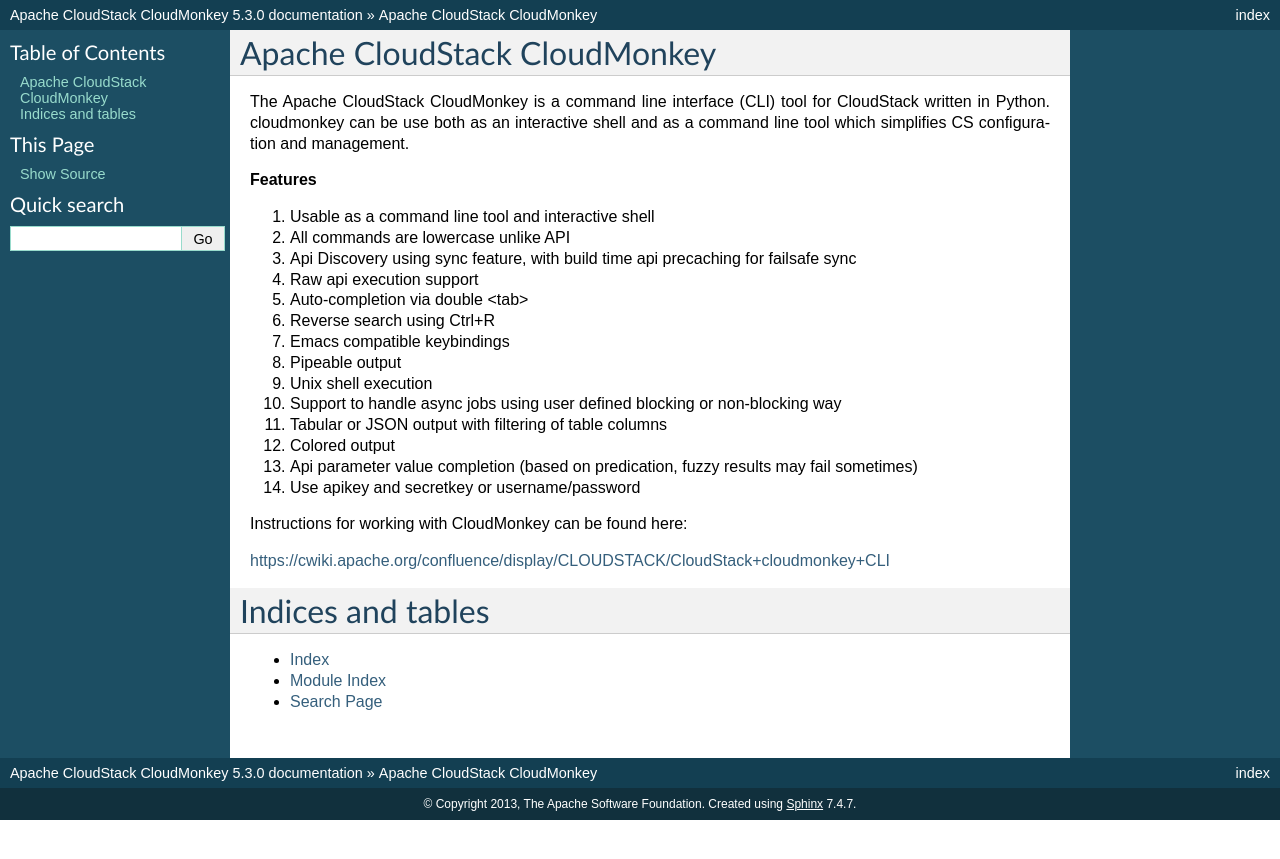
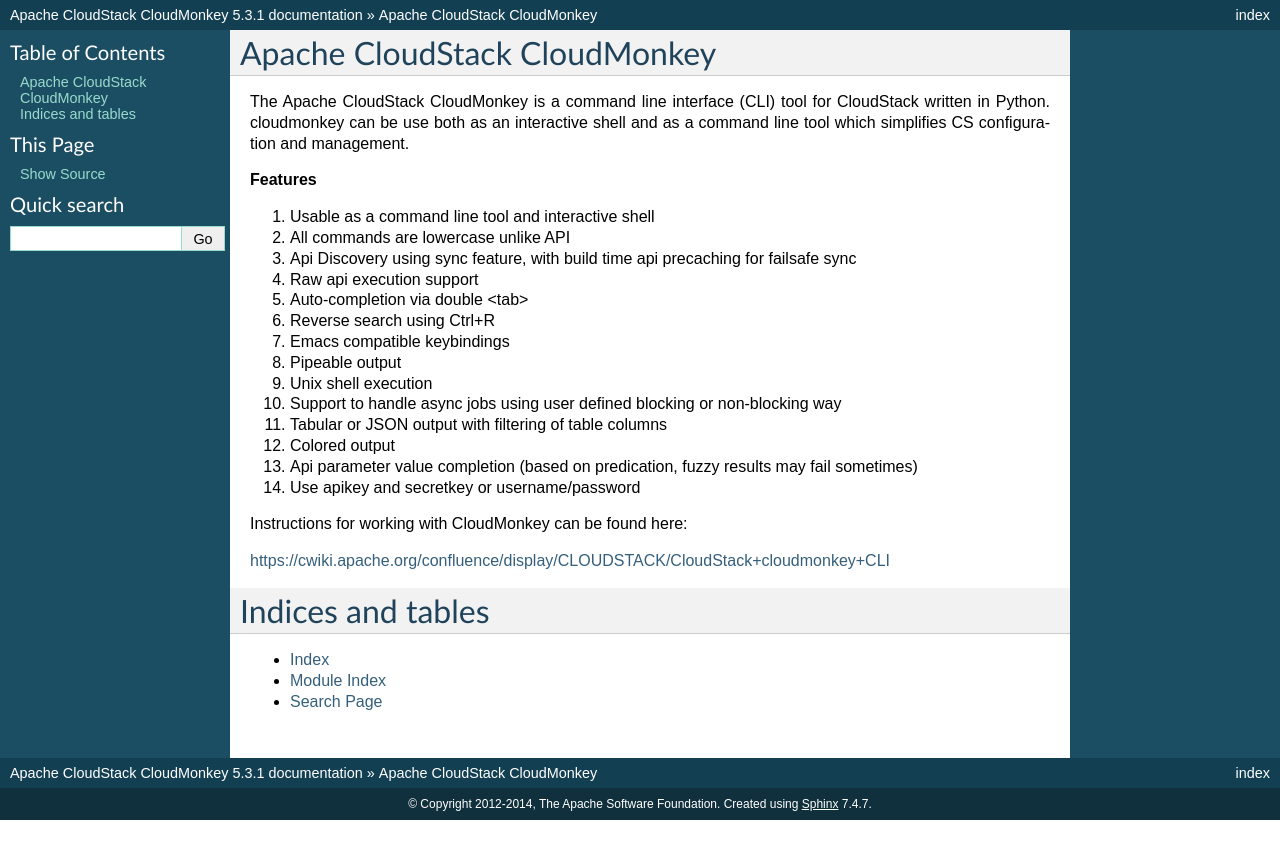
Before and after one commit to apache/cloudstack-cloudmonkey, a Sphinx documentation site: the page built from docs/source/index.rst, in a window 1280 px wide. Shown: the top 859 px of the page. Built offline with Sphinx 7.4.7, drawn with Linux system fonts in a browser that asks for light colours.

Commit message:
cloudmonkey: change version to 5.3.1
Signed-off-by: Rohit Yadav <rohit.yadav@shapeblue.com>

```diff
--- a/docs/source/conf.py
+++ b/docs/source/conf.py
@@ -48,16 +48,16 @@
 
 # General information about the project.
 project = u'Apache CloudStack CloudMonkey'
-copyright = u'2013, The Apache Software Foundation'
+copyright = u'2012-2014, The Apache Software Foundation'
 
 # The version info for the project you're documenting, acts as replacement for
 # |version| and |release|, also used in various other places throughout the
 # built documents.
 #
 # The short X.Y version.
-version = '5.3.0'
+version = '5.3.1'
 # The full version, including alpha/beta/rc tags.
-release = '5.3.0'
+release = '5.3.1'
 
 # The language for content autogenerated by Sphinx. Refer to documentation
 # for a list of supported languages.
```
Also changed, not shown: 1 other file.
